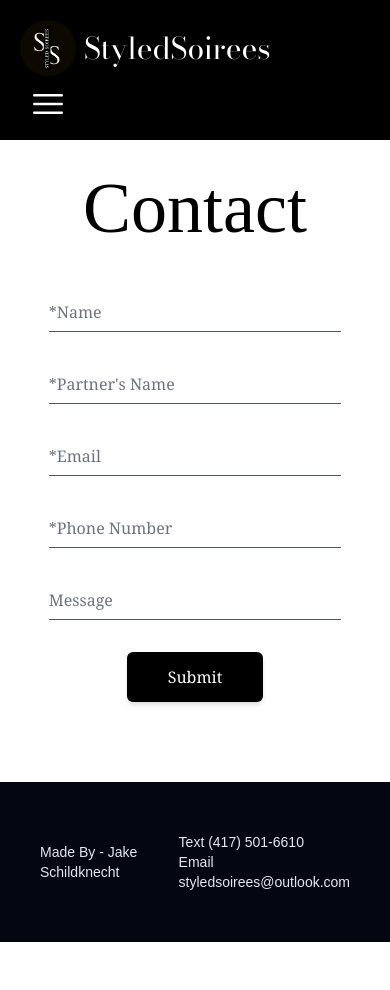
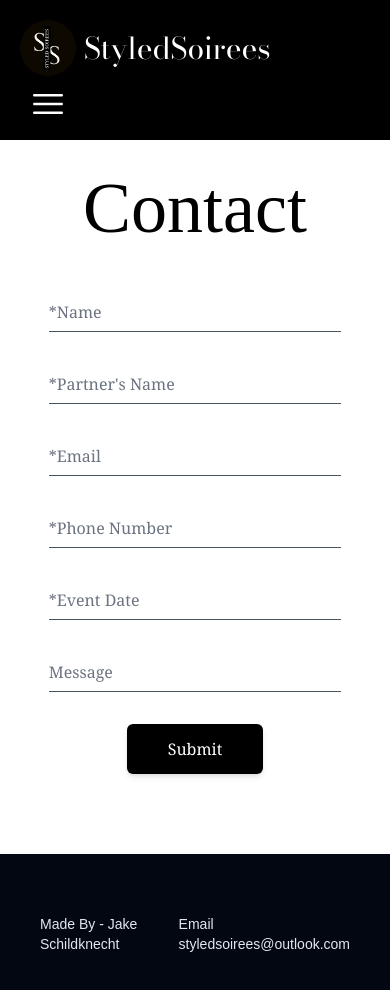
Before and after one commit to jakeschild9/styled_soirees_fullstack, a Vue app in the folder Frontend/: page /contact in a window 390 px wide. Shown: the top 990 px of the page. Before the commit the page ends 942 px from the top, so only its background shows below. Built offline with nearby package versions, Linux system fonts and the light colour scheme; no server answers; a web font is replaced by a local one.

Commit message:
Added date section in contact fourm and removed phone option

```diff
--- a/Frontend/src/components/ContactForm.vue
+++ b/Frontend/src/components/ContactForm.vue
@@ -7,18 +7,19 @@ let nameValue = ref("");
 let partnernameValue = ref("");
 let emailValue = ref("");
 let phoneValue = ref("");
+let dateValue = ref("");
 let messageValue = ref("");
 let banner = ref(false);
 let notification = ref("");
 
-const sendEmail = async (name, partnername, email, phone, message) => {
+const sendEmail = async (name, partnername, email, phone, message, date) => {
   grecaptcha.ready(function () {
     grecaptcha
       .execute("6Lf36MoqAAAAAHXTPvTd4aGqJagMVeggv5CFlVeJ", { action: "submit" })
       .then(function (token) {
         let data = {
           subject: `${name} and ${partnername}`,
-          message: `Email: ${email} \n Phone Number: ${phone} \n Message: ${message}`,
+          message: `Email: ${email} \n Phone Number: ${phone} \n Message: ${message} \n Event Date: ${date}`,
           token: token,
         };
         axios.post("/api/send-email", data).catch((error) => {
@@ -33,6 +34,7 @@ const sendEmail = async (name, partnername, email, phone, message) => {
         partnernameValue.value = "";
         emailValue.value = "";
         phoneValue.value = "";
+        dateValue.value = "";
         messageValue.value = "";
       })
       .catch(function (error) {
@@ -54,7 +56,8 @@ const sendEmail = async (name, partnername, email, phone, message) => {
           partnernameValue,
           emailValue,
           phoneValue,
-          messageValue
+          messageValue,
+          dateValue,
         )
       "
       class="w-3/4"
@@ -153,6 +156,24 @@ const sendEmail = async (name, partnername, email, phone, message) => {
       <div class="py-4">
         <div class="relative">
           <input
+            v-model="dateValue"
+            type="text"
+            id="date"
+            name="date"
+            class="peer h-10 w-full border-b border-gray-600 pt-2 font-serif text-gray-900 placeholder-transparent focus:border-b-2 focus:border-gray-900 focus:outline-none"
+            placeholder="Event Date"
+            required
+          />
+          <label
+            for="date"
+            class="absolute -top-3.5 left-0 font-serif text-sm text-gray-700 transition-all peer-placeholder-shown:top-2 peer-placeholder-shown:text-base peer-placeholder-shown:text-gray-500 peer-focus:-top-3.5 peer-focus:text-sm peer-focus:text-gray-900"
+            >*Event Date</label
+          >
+        </div>
+      </div>
+      <div class="py-4">
+        <div class="relative">
+          <input
             v-model="messageValue"
             type="text"
             id="message"
--- a/Frontend/src/components/Footer.vue
+++ b/Frontend/src/components/Footer.vue
@@ -7,7 +7,6 @@
                 Made By - Jake Schildknecht
             </div>
             <div class=" align-middle text-sm md:text-lg text-slate-200">
-                <a href="SMS:417-501-6610">Text (417) 501-6610</a> <br>
                 <a> Email styledsoirees@outlook.com</a>
             </div>
         </footer>
```
